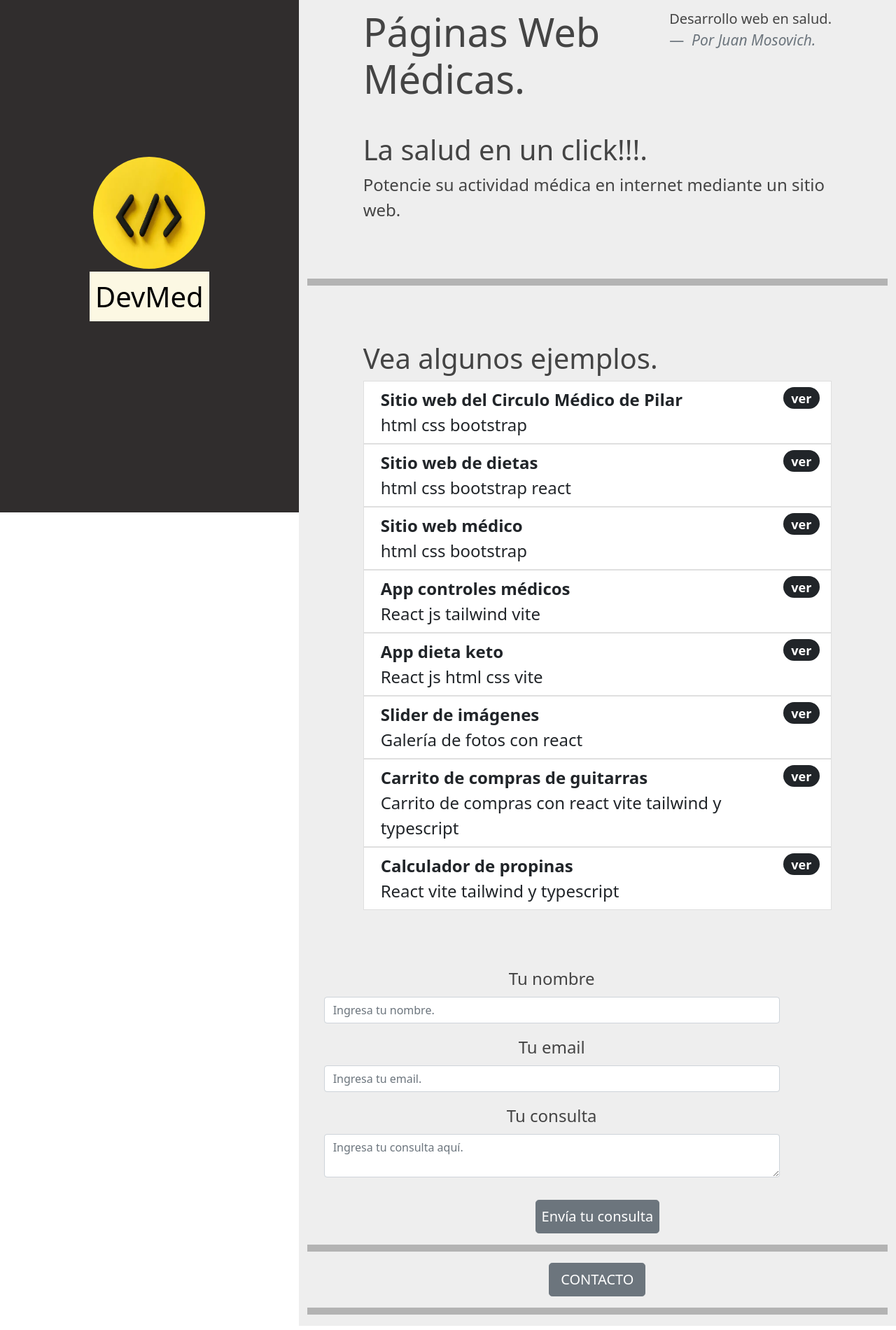
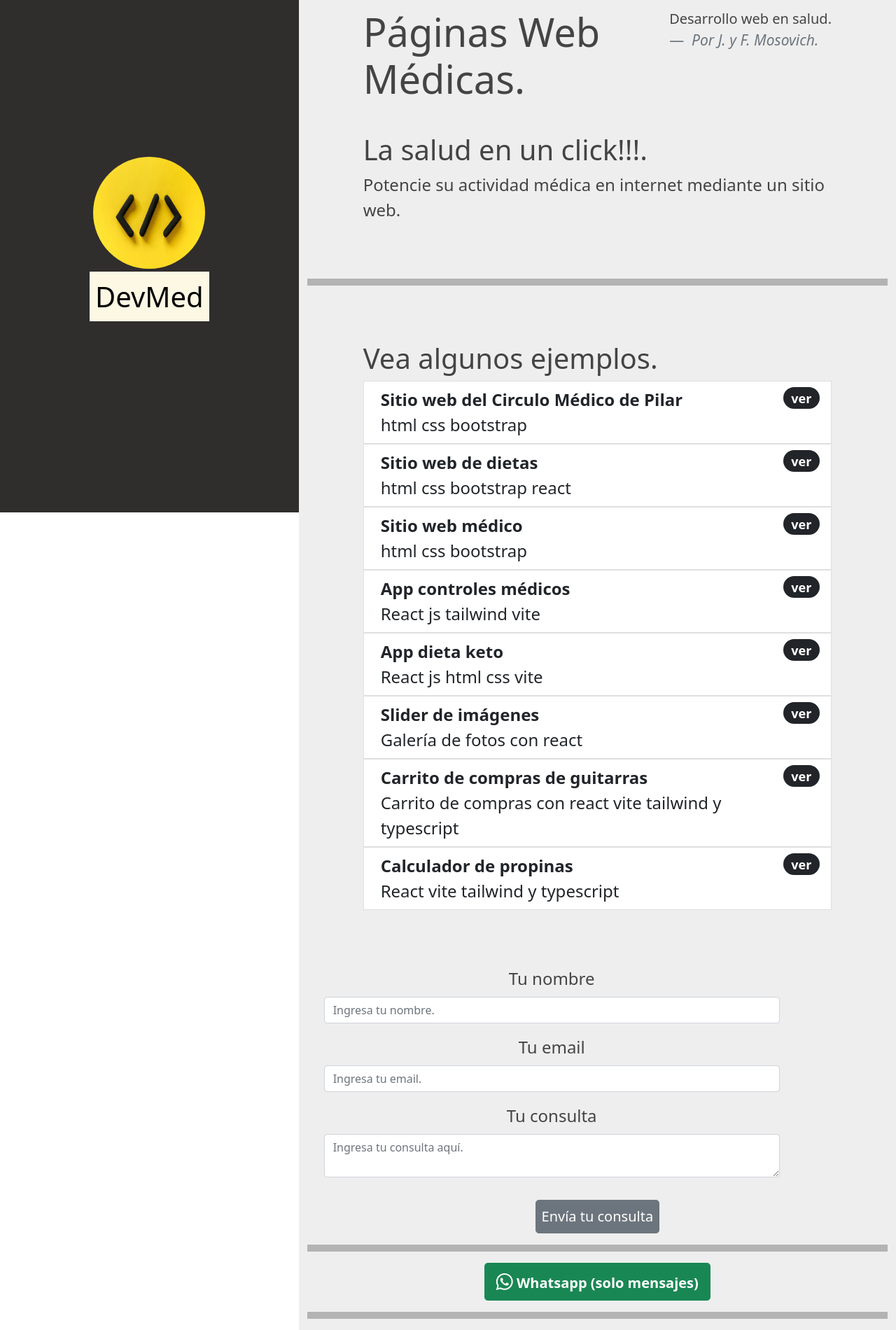
Before and after one commit to juanmosovich/devmed, a plain HTML site: page index.html in a window 1280 px wide. Shown: the part 68-1968 px from the top of the page at 70% size. Drawn offline with nearby package versions, Linux system fonts and the light colour scheme.

Commit message:
devmed-finalizado

```diff
--- a/index.html
+++ b/index.html
@@ -48,7 +48,7 @@
                        <p><strong>Desarrollo web en salud.</strong></p>
                      </blockquote>
                      <figcaption class="blockquote-footer">
-                       <cite title="Source Title">Por Juan Mosovich.</cite>
+                       <cite title="Source Title">Por J. y F. Mosovich.</cite>
                      </figcaption>
                    </figure>
                 </section>
@@ -178,9 +178,9 @@
  <hr style="height: 10px; color: black;">
 
   <div class="container-md text-center">
-    <a rel="noopener noreferrer" target="_blank" href="https://otorrinoenpilar.com/contacto.html">
-      <button class="btn btn-secondary btn-lg">
-         CONTACTO
+    <a href="https://api.whatsapp.com/send?phone=541168212512" target=_blank rel="noopener noreferrer">
+      <button class="btn btn-success btn-lg">
+        <i class="bi bi-whatsapp" style="font-size: 1.5rem;"></i> <strong>Whatsapp (solo mensajes)</strong>
       </button>
     </a>
     </div>
```
